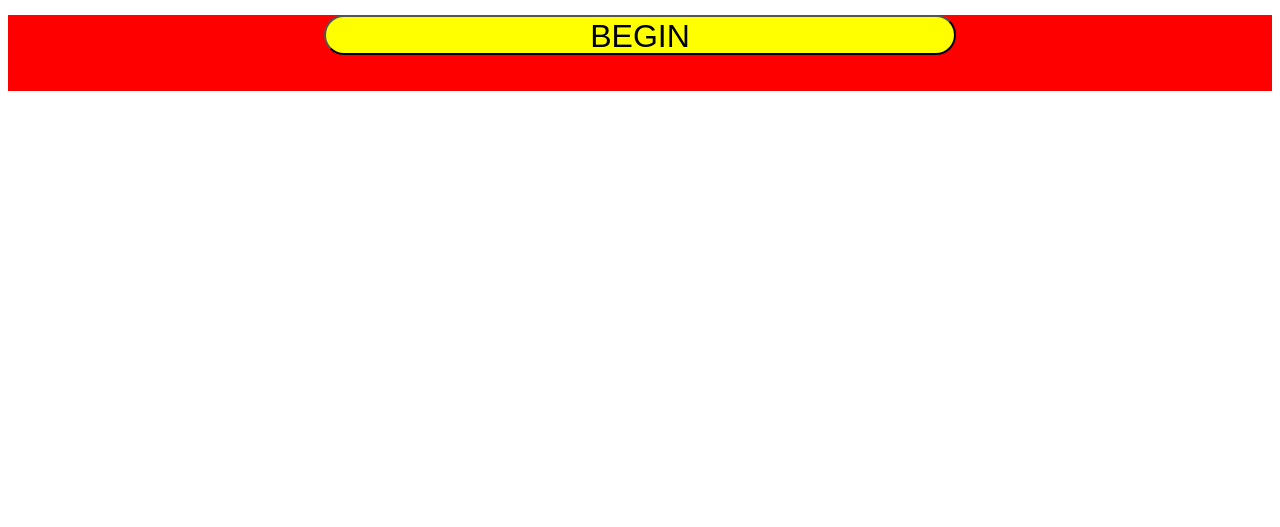
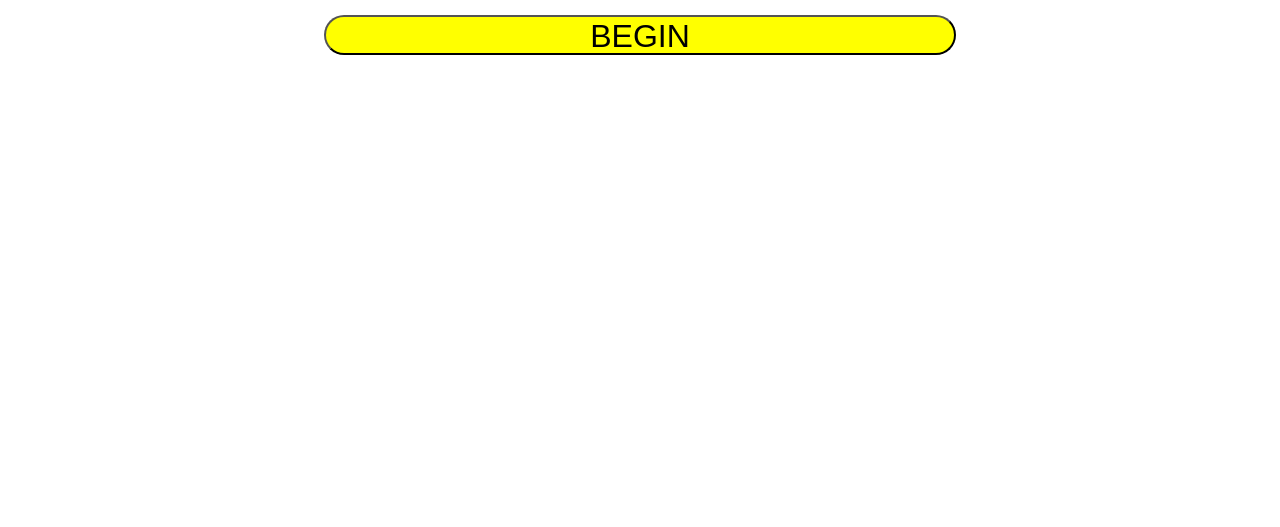
Before and after one commit to paulinoj/oldRockus, a website: page views/index.html in a window 1280 px wide. Shown: the part 273-800 px from the top of the page. Drawn offline with nearby package versions, Linux system fonts and the light colour scheme.

Commit message:
Deleted console.log

```diff
--- a/router/main.js
+++ b/router/main.js
@@ -100,7 +100,6 @@ res.render('index.html');
 });
 
 app.post('/musicchoice', function(req, res) {
-  console.log(req.body);
   if (req.body.text === "seventiesDisco") {
     songResponse = seventiesDisco;
   }
--- a/views/index.html
+++ b/views/index.html
@@ -70,7 +70,6 @@
         }
 
     </style>
-    <link rel="stylesheet" type="text/css" href="css/mystyles.css"/>
 </head>
 
 <body>
```
Also changed, not shown: 1 other file.
